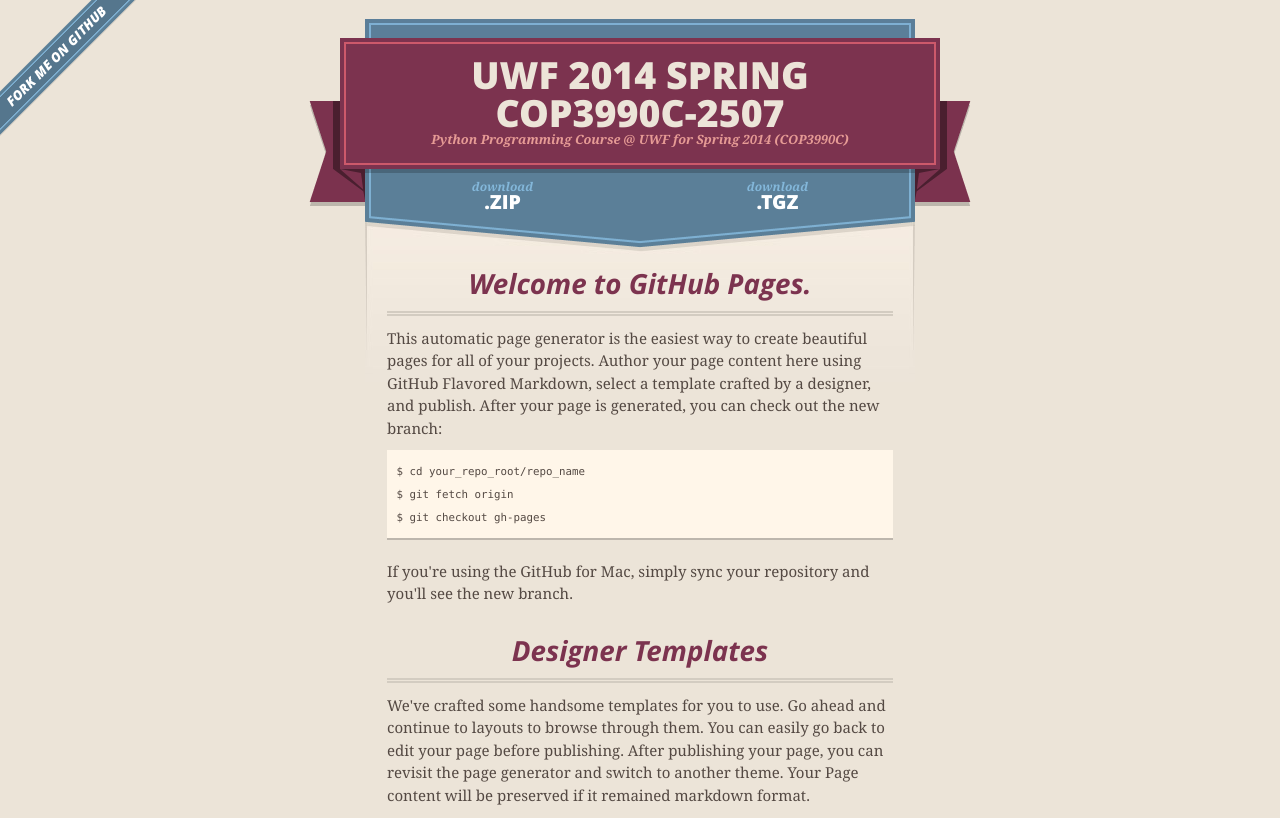
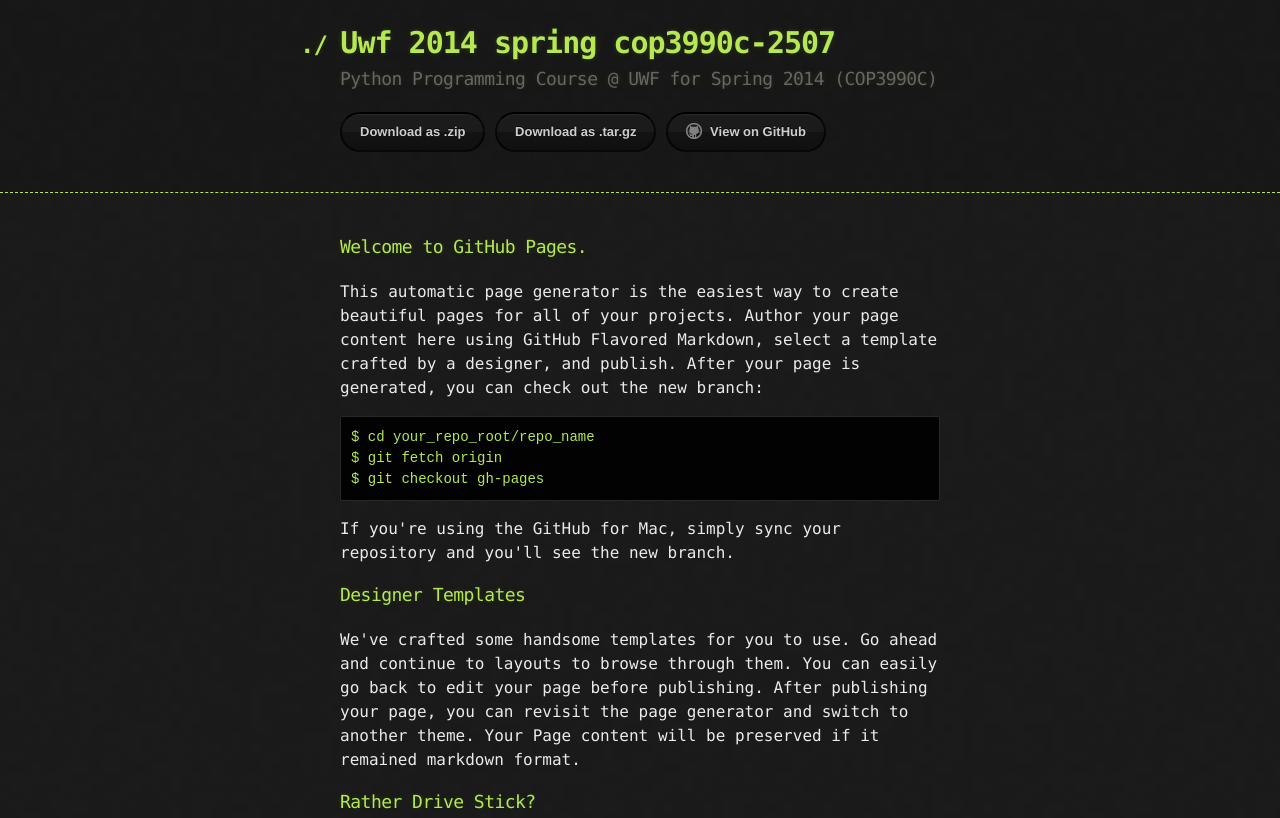
Before and after one commit to TazoFocus/UWF_2014_spring_COP3990C-2507, a plain HTML site: page index.html in a window 1280 px wide. Shown: the top 818 px of the page. Drawn offline with nearby package versions, Linux system fonts and the light colour scheme.

```diff
--- a/index.html
+++ b/index.html
@@ -3,48 +3,30 @@
   <head>
     <meta charset='utf-8'>
     <meta http-equiv="X-UA-Compatible" content="chrome=1">
-    <meta name="viewport" content="width=640" />
 
-    <link rel="stylesheet" href="stylesheets/core.css" media="screen"/>
-    <link rel="stylesheet" href="stylesheets/mobile.css" media="handheld, only screen and (max-device-width:640px)"/>
-    <link rel="stylesheet" href="stylesheets/pygment_trac.css"/>
+    <link rel="stylesheet" type="text/css" href="stylesheets/stylesheet.css" media="screen" />
+    <link rel="stylesheet" type="text/css" href="stylesheets/pygment_trac.css" media="screen" />
+    <link rel="stylesheet" type="text/css" href="stylesheets/print.css" media="print" />
 
-    <script type="text/javascript" src="javascripts/modernizr.js"></script>
-    <script type="text/javascript" src="https://ajax.googleapis.com/ajax/libs/jquery/1.7.1/jquery.min.js"></script>
-    <script type="text/javascript" src="javascripts/headsmart.min.js"></script>
-    <script type="text/javascript">
-      $(document).ready(function () {
-        $('#main_content').headsmart()
-      })
-    </script>
     <title>Uwf 2014 spring cop3990c-2507 by aitatanit</title>
   </head>
 
   <body>
-    <a id="forkme_banner" href="https://github.com/aitatanit/UWF_2014_spring_COP3990C-2507">View on GitHub</a>
-    <div class="shell">
 
-      <header>
-        <span class="ribbon-outer">
-          <span class="ribbon-inner">
-            <h1>Uwf 2014 spring cop3990c-2507</h1>
-            <h2>Python Programming Course @ UWF for Spring 2014 (COP3990C) </h2>
-          </span>
-          <span class="left-tail"></span>
-          <span class="right-tail"></span>
-        </span>
-      </header>
+    <header>
+      <div class="container">
+        <h1>Uwf 2014 spring cop3990c-2507</h1>
+        <h2>Python Programming Course @ UWF for Spring 2014 (COP3990C) </h2>
 
-      <section id="downloads">
-        <span class="inner">
-          <a href="https://github.com/aitatanit/UWF_2014_spring_COP3990C-2507/zipball/master" class="zip"><em>download</em> .ZIP</a><a href="https://github.com/aitatanit/UWF_2014_spring_COP3990C-2507/tarball/master" class="tgz"><em>download</em> .TGZ</a>
-        </span>
-      </section>
+        <section id="downloads">
+          <a href="https://github.com/aitatanit/UWF_2014_spring_COP3990C-2507/zipball/master" class="btn">Download as .zip</a>
+          <a href="https://github.com/aitatanit/UWF_2014_spring_COP3990C-2507/tarball/master" class="btn">Download as .tar.gz</a>
+          <a href="https://github.com/aitatanit/UWF_2014_spring_COP3990C-2507" class="btn btn-github"><span class="icon"></span>View on GitHub</a>
+        </section>
+      </div>
+    </header>
 
-
-      <span class="banner-fix"></span>
-
-
+    <div class="container">
       <section id="main_content">
         <h3>
 <a name="welcome-to-github-pages" class="anchor" href="#welcome-to-github-pages"><span class="octicon octicon-link"></span></a>Welcome to GitHub Pages.</h3>
@@ -78,19 +60,6 @@ $ git checkout gh-pages
 
 <p>Having trouble with Pages? Check out the documentation at <a href="http://help.github.com/pages">http://help.github.com/pages</a> or contact <a href="mailto:support@github.com">support@github.com</a> and we’ll help you sort it out.</p>
       </section>
-
-      <footer>
-        <span class="ribbon-outer">
-          <span class="ribbon-inner">
-            <p>this project by <a href="https://github.com/aitatanit">aitatanit</a> can be found on <a href="https://github.com/aitatanit/UWF_2014_spring_COP3990C-2507">GitHub</a></p>
-          </span>
-          <span class="left-tail"></span>
-          <span class="right-tail"></span>
-        </span>
-        <p>Generated with <a href="http://pages.github.com">GitHub Pages</a> using Merlot</p>
-        <span class="octocat"></span>
-      </footer>
-
     </div>
 
 
--- a/stylesheets/pygment_trac.css
+++ b/stylesheets/pygment_trac.css
@@ -1,4 +1,3 @@
-.highlight  { background: #ffffff; }
 .highlight .c { color: #999988; font-style: italic } /* Comment */
 .highlight .err { color: #a61717; background-color: #e3d2d2 } /* Error */
 .highlight .k { font-weight: bold } /* Keyword */
@@ -35,7 +34,7 @@
 .highlight .ne { color: #990000; font-weight: bold } /* Name.Exception */
 .highlight .nf { color: #990000; font-weight: bold } /* Name.Function */
 .highlight .nn { color: #555555 } /* Name.Namespace */
-.highlight .nt { color: #000080 } /* Name.Tag */
+.highlight .nt { color: #CBDFFF } /* Name.Tag */
 .highlight .nv { color: #008080 } /* Name.Variable */
 .highlight .ow { font-weight: bold } /* Operator.Word */
 .highlight .w { color: #bbbbbb } /* Text.Whitespace */
--- /dev/null
+++ b/stylesheets/stylesheet.css
@@ -0,0 +1,247 @@
+body {
+  margin: 0;
+  padding: 0;
+  background: #151515 url("../images/bkg.png") 0 0;
+  color: #eaeaea;
+  font: 16px;
+  line-height: 1.5;
+  font-family: Monaco, "Bitstream Vera Sans Mono", "Lucida Console", Terminal, monospace;
+}
+
+/* General & 'Reset' Stuff */
+
+.container {
+  width: 90%;
+  max-width: 600px;
+  margin: 0 auto;
+}
+
+section {
+  display: block;
+  margin: 0 0 20px 0;
+}
+
+h1, h2, h3, h4, h5, h6 {
+  margin: 0 0 20px;
+}
+
+li {
+  line-height: 1.4 ;
+}
+
+/* Header, <header>
+   header   - container
+   h1       - project name
+   h2       - project description
+*/
+
+header {
+  background: rgba(0, 0, 0, 0.1);
+  width: 100%;
+  border-bottom: 1px dashed #b5e853;
+  padding: 20px 0;
+  margin: 0 0 40px 0;
+}
+
+header h1 {
+  font-size: 30px;
+  line-height: 1.5;
+  margin: 0 0 0 -40px;
+  font-weight: bold;
+  font-family: Monaco, "Bitstream Vera Sans Mono", "Lucida Console", Terminal, monospace;
+  color: #b5e853;
+  text-shadow: 0 1px 1px rgba(0, 0, 0, 0.1),
+               0 0 5px rgba(181, 232, 83, 0.1),
+               0 0 10px rgba(181, 232, 83, 0.1);
+  letter-spacing: -1px;
+  -webkit-font-smoothing: antialiased;
+}
+
+header h1:before {
+  content: "./ ";
+  font-size: 24px;
+}
+
+header h2 {
+  font-size: 18px;
+  font-weight: 300;
+  color: #666;
+}
+
+#downloads .btn {
+  display: inline-block;
+  text-align: center;
+  margin: 0;
+}
+
+/* Main Content
+*/
+
+#main_content {
+  width: 100%;
+  -webkit-font-smoothing: antialiased;
+}
+section img {
+  max-width: 100%
+}
+
+h1, h2, h3, h4, h5, h6 {
+  font-weight: normal;
+  font-family: Monaco, "Bitstream Vera Sans Mono", "Lucida Console", Terminal, monospace;
+  color: #b5e853;
+  letter-spacing: -0.03em;
+  text-shadow: 0 1px 1px rgba(0, 0, 0, 0.1),
+               0 0 5px rgba(181, 232, 83, 0.1),
+               0 0 10px rgba(181, 232, 83, 0.1);
+}
+
+#main_content h1 {
+  font-size: 30px;
+}
+
+#main_content h2 {
+  font-size: 24px;
+}
+
+#main_content h3 {
+  font-size: 18px;
+}
+
+#main_content h4 {
+  font-size: 14px;
+}
+
+#main_content h5 {
+  font-size: 12px;
+  text-transform: uppercase;
+  margin: 0 0 5px 0;
+}
+
+#main_content h6 {
+  font-size: 12px;
+  text-transform: uppercase;
+  color: #999;
+  margin: 0 0 5px 0;
+}
+
+dt {
+  font-style: italic;
+  font-weight: bold;
+}
+
+ul li {
+  list-style: none;
+}
+
+ul li:before {
+  content: ">>";
+  font-family: Monaco, "Bitstream Vera Sans Mono", "Lucida Console", Terminal, monospace;
+  font-size: 13px;
+  color: #b5e853;
+  margin-left: -37px;
+  margin-right: 21px;
+  line-height: 16px;
+}
+
+blockquote {
+  color: #aaa;
+  padding-left: 10px;
+  border-left: 1px dotted #666;
+}
+
+pre {
+  background: rgba(0, 0, 0, 0.9);
+  border: 1px solid rgba(255, 255, 255, 0.15);
+  padding: 10px;
+  font-size: 14px;
+  color: #b5e853;
+  border-radius: 2px;
+  -moz-border-radius: 2px;
+  -webkit-border-radius: 2px;
+  text-wrap: normal;
+  overflow: auto;
+  overflow-y: hidden;
+}
+
+table {
+  width: 100%;
+  margin: 0 0 20px 0;
+}
+
+th {
+  text-align: left;
+  border-bottom: 1px dashed #b5e853;
+  padding: 5px 10px;
+}
+
+td {
+  padding: 5px 10px;
+}
+
+hr {
+  height: 0;
+  border: 0;
+  border-bottom: 1px dashed #b5e853;
+  color: #b5e853;
+}
+
+/* Buttons
+*/
+
+.btn {
+  display: inline-block;
+  background: -webkit-linear-gradient(top, rgba(40, 40, 40, 0.3), rgba(35, 35, 35, 0.3) 50%, rgba(10, 10, 10, 0.3) 50%, rgba(0, 0, 0, 0.3));
+  padding: 8px 18px;
+  border-radius: 50px;
+  border: 2px solid rgba(0, 0, 0, 0.7);
+  border-bottom: 2px solid rgba(0, 0, 0, 0.7);
+  border-top: 2px solid rgba(0, 0, 0, 1);
+  color: rgba(255, 255, 255, 0.8);
+  font-family: Helvetica, Arial, sans-serif;
+  font-weight: bold;
+  font-size: 13px;
+  text-decoration: none;
+  text-shadow: 0 -1px 0 rgba(0, 0, 0, 0.75);
+  box-shadow: inset 0 1px 0 rgba(255, 255, 255, 0.05);
+}
+
+.btn:hover {
+  background: -webkit-linear-gradient(top, rgba(40, 40, 40, 0.6), rgba(35, 35, 35, 0.6) 50%, rgba(10, 10, 10, 0.8) 50%, rgba(0, 0, 0, 0.8));
+}
+
+.btn .icon {
+  display: inline-block;
+  width: 16px;
+  height: 16px;
+  margin: 1px 8px 0 0;
+  float: left;
+}
+
+.btn-github .icon {
+  opacity: 0.6;
+  background: url("../images/blacktocat.png") 0 0 no-repeat;
+}
+
+/* Links
+   a, a:hover, a:visited
+*/
+
+a {
+  color: #63c0f5;
+  text-shadow: 0 0 5px rgba(104, 182, 255, 0.5);
+}
+
+/* Clearfix */
+
+.cf:before, .cf:after {
+  content:"";
+  display:table;
+}
+
+.cf:after {
+  clear:both;
+}
+
+.cf {
+  zoom:1;
+}
```
Also changed, not shown: images/bkg.png (added), images/blacktocat.png (added).
